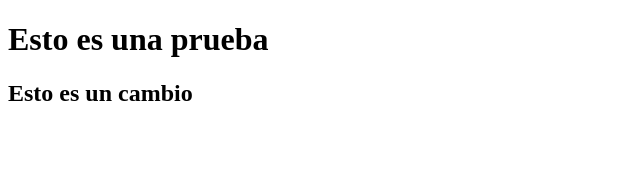
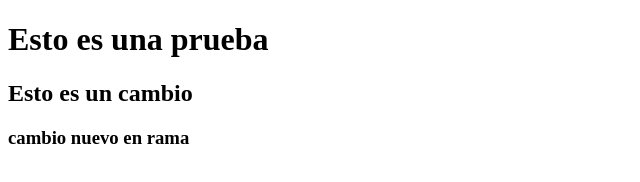
Before and after one commit to gesuslpz/asignatura_Gib, a plain HTML site: page index.html in a window 1280 px wide. Shown: the whole page, without its empty margins (0-640 px from the left). Drawn offline with Linux system fonts and the light colour scheme.

Commit message:
Cambio en la rama de pruebas

```diff
--- a/index.html
+++ b/index.html
@@ -9,5 +9,6 @@
 <body>
     <h1>Esto es una prueba</h1>
     <h2>Esto es un cambio</h2>
+    <h3>cambio nuevo en rama</h3>
 </body>
 </html>
```
